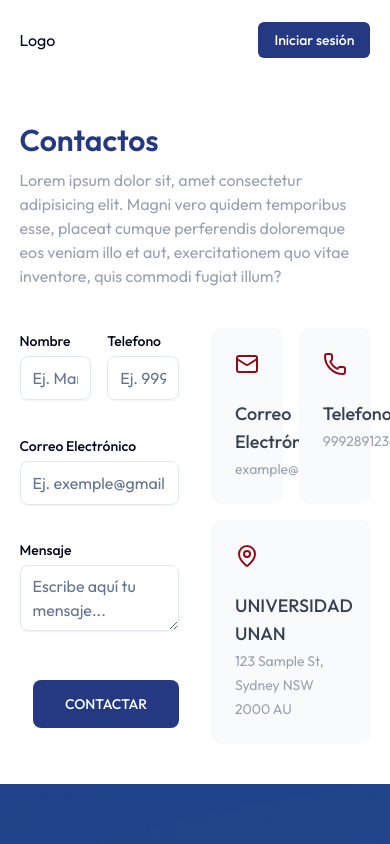
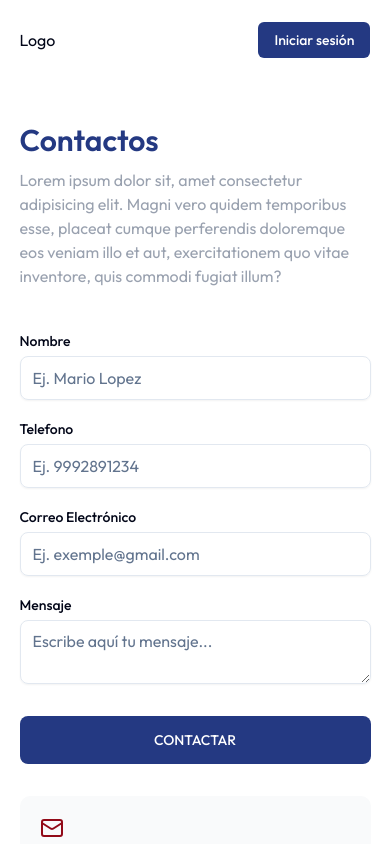
Before and after one commit to vanessamoralesm/front_unan, a React (Vite) app: page /contactos in a window 390 px wide. Shown: the top 844 px of the page. Built offline with nearby package versions, Linux system fonts and the light colour scheme.

Commit message:
responsivo de contactos

```diff
--- a/src/components/landing/contacts/ContactCard.tsx
+++ b/src/components/landing/contacts/ContactCard.tsx
@@ -10,9 +10,9 @@ interface Props {
 }
 export default function ContactCard({ className = "", title, text, Icon }: Props) {
   return (
-    <article className={cn("bg-gray-50 p-6 rounded-lg", className)}>
+    <article className={cn("bg-gray-50 p-5 rounded-lg", className)}>
       <Icon className="text-red-primary" />
-      <p className="font-medium text-gray-700 mt-6 text-lg">
+      <p className="font-medium text-gray-700 mt-6 text-base  lg:text-lg">
         {title}
       </p>
       <span className="text-gray-400 text-sm">{text}</span>
--- a/src/pages/landing/Contact.tsx
+++ b/src/pages/landing/Contact.tsx
@@ -24,9 +24,9 @@ export default function Contact() {
               commodi fugiat illum?
             </p>
           </div>
-          <div className="grid gap-8 grid-cols-2 mt-10">
+          <div className="grid gap-8 md:grid-cols-2 mt-10">
             <div className="grid gap-4">
-              <div className="grid gap-4 grid-cols-2">
+              <div className="grid gap-4 lg:grid-cols-2">
                 <div>
                   <Label className="mb-2 inline-block" htmlFor="name">
                     Nombre
@@ -63,13 +63,13 @@ export default function Contact() {
               <Button
                 variant={"blue"}
                 size={"xl"}
-                className="ml-auto mt-4 flex"
+                className="md:ml-auto mt-4 w-full md:w-auto"
               >
                 CONTACTAR
               </Button>
             </div>
             <div className="">
-              <div className="grid grid-cols-2 gap-4">
+              <div className="grid md:grid-cols-2 gap-4">
                 <ContactCard
                     title="Correo Electrónico"
                     text="example@gmail.com"
@@ -85,7 +85,7 @@ export default function Contact() {
                   title="UNIVERSIDAD UNAN"
                   text="123 Sample St, Sydney NSW 2000 AU"
                   Icon={MapPin}
-                  className="col-span-2" />
+                  className="md:col-span-2" />
               </div>
             </div>
           </div>
```
